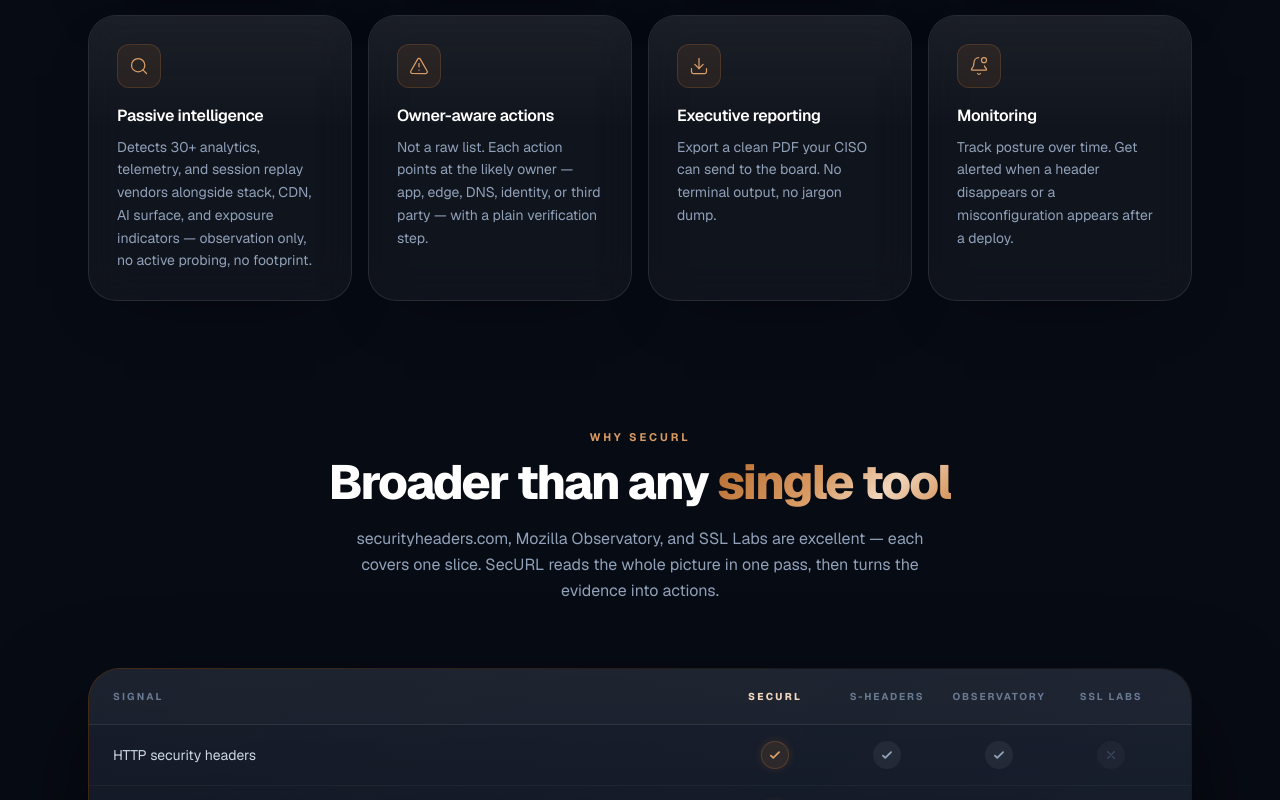
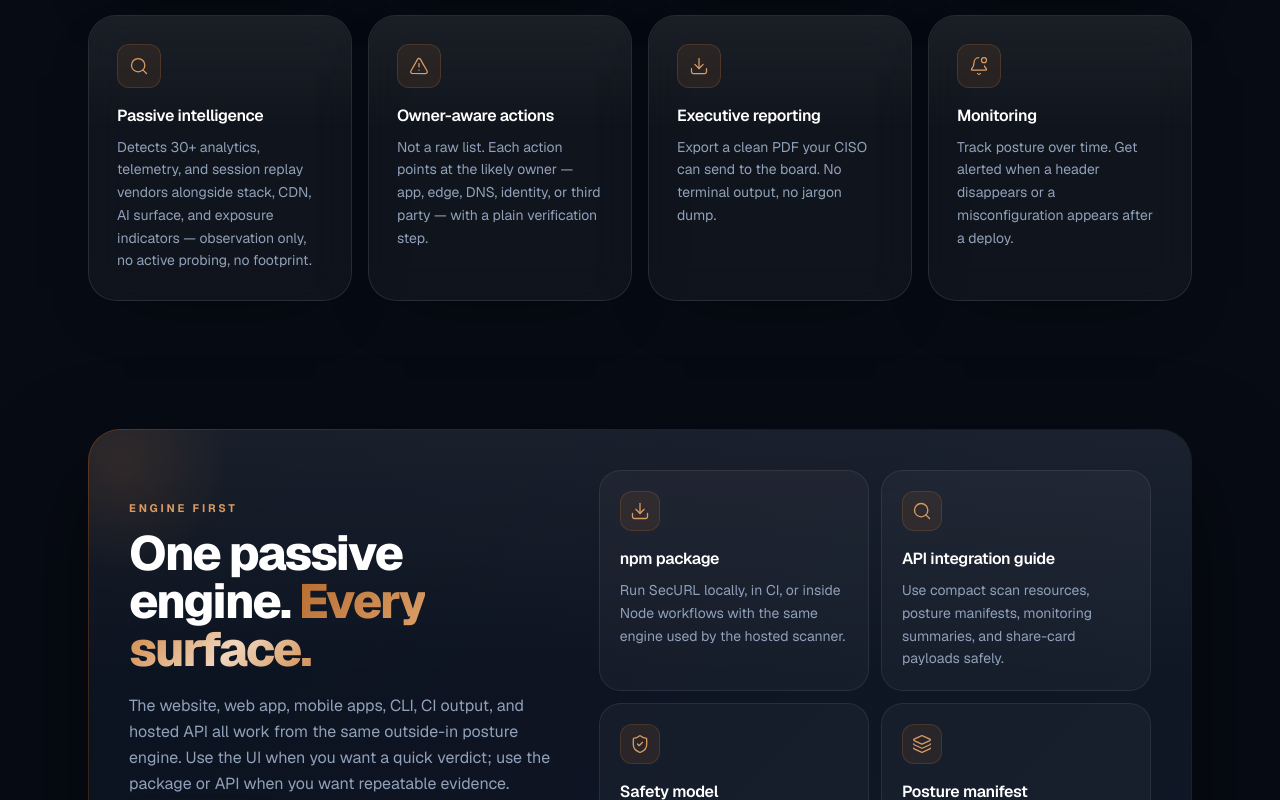
Before and after one commit to ktbatterham/securl-marketing, a React (Vite) app: page / in a window 1280 px wide. Shown: the part 2000-2800 px from the top of the page. Built offline with nearby package versions, Linux system fonts and the light colour scheme.

Commit message:
feat: surface engine integrations

```diff
--- a/src/App.tsx
+++ b/src/App.tsx
@@ -1,6 +1,7 @@
 import { Nav } from "./components/Nav";
 import { Hero } from "./components/Hero";
 import { FeatureGrid } from "./components/FeatureGrid";
+import { EngineSurface } from "./components/EngineSurface";
 import { CompareTable } from "./components/CompareTable";
 import { HowItWorks } from "./components/HowItWorks";
 import { Footer } from "./components/Footer";
@@ -24,6 +25,7 @@
         <Nav />
         <Hero />
         <FeatureGrid />
+        <EngineSurface />
         <CompareTable />
         <HowItWorks />
         <Footer />
--- /dev/null
+++ b/src/components/EngineSurface.tsx
@@ -0,0 +1,138 @@
+import { Download, Layers3, Search, ShieldCheck } from "lucide-react";
+import type { LucideIcon } from "lucide-react";
+
+type EngineLink = {
+  Icon: LucideIcon;
+  title: string;
+  body: string;
+  href: string;
+};
+
+const links: EngineLink[] = [
+  {
+    Icon: Download,
+    title: "npm package",
+    body: "Run SecURL locally, in CI, or inside Node workflows with the same engine used by the hosted scanner.",
+    href: "https://www.npmjs.com/package/securl",
+  },
+  {
+    Icon: Search,
+    title: "API integration guide",
+    body: "Use compact scan resources, posture manifests, monitoring summaries, and share-card payloads safely.",
+    href: "https://github.com/this-is-securl/securl/blob/main/docs/API-INTEGRATION-GUIDE.md",
+  },
+  {
+    Icon: ShieldCheck,
+    title: "Safety model",
+    body: "Review the passive boundary, SSRF controls, privacy posture, package trust, and known limits.",
+    href: "https://github.com/this-is-securl/securl/blob/main/docs/ARCHITECTURE-SAFETY.md",
+  },
+  {
+    Icon: Layers3,
+    title: "Posture manifest",
+    body: "Treat a scan as an external security recipe card for audits, CI evidence, and vendor review.",
+    href: "https://github.com/this-is-securl/securl/blob/main/docs/CONSUMER-API-MAP.md",
+  },
+];
+
+export function EngineSurface() {
+  return (
+    <section id="engine" className="mx-auto max-w-6xl px-6 pb-32">
+      <div
+        className="relative overflow-hidden rounded-[2rem] p-px"
+        style={{
+          background: "linear-gradient(135deg, rgba(181,106,44,0.42) 0%, rgba(181,106,44,0.14) 42%, rgba(122,166,182,0.16) 100%)",
+          boxShadow: "0 40px 96px rgba(0,0,0,0.55)",
+        }}
+      >
+        <div
+          className="glass-highlight relative rounded-[calc(2rem-1px)] p-7 sm:p-10"
+          style={{
+            background: "linear-gradient(135deg, rgba(11,18,32,0.98), rgba(16,24,39,0.95))",
+            backdropFilter: "blur(28px)",
+            WebkitBackdropFilter: "blur(28px)",
+          }}
+        >
+          <div
+            className="pointer-events-none absolute -left-20 -top-20 h-56 w-56 rounded-full"
+            style={{ background: "radial-gradient(ellipse, rgba(181,106,44,0.16), transparent 70%)" }}
+          />
+          <div
+            className="pointer-events-none absolute -bottom-20 -right-20 h-56 w-56 rounded-full"
+            style={{ background: "radial-gradient(ellipse, rgba(122,166,182,0.12), transparent 70%)" }}
+          />
+
+          <div className="relative grid gap-9 lg:grid-cols-[0.88fr_1.12fr] lg:items-center">
+            <div>
+              <p className="mb-3 text-[11px] font-bold uppercase tracking-[0.26em] text-[#d89a63]">
+                Engine first
+              </p>
+              <h2 className="text-3xl font-black tracking-[-0.04em] text-white sm:text-4xl lg:text-5xl">
+                One passive engine.{" "}
+                <span className="text-gradient-brand">Every surface.</span>
+              </h2>
+              <p className="mt-5 max-w-xl text-base leading-relaxed text-slate-400">
+                The website, web app, mobile apps, CLI, CI output, and hosted API all work from the
+                same outside-in posture engine. Use the UI when you want a quick verdict; use the
+                package or API when you want repeatable evidence.
+              </p>
+              <div className="mt-7 flex flex-col gap-3 sm:flex-row">
+                <a
+                  href="https://app.securl.online"
+                  target="_blank"
+                  rel="noopener noreferrer"
+                  className="btn-glow inline-flex justify-center rounded-2xl px-6 py-3 text-sm font-bold text-white"
+                  style={{ background: "#b56a2c" }}
+                >
+                  Open scanner
+                </a>
+                <a
+                  href="https://github.com/this-is-securl/securl"
+                  target="_blank"
+                  rel="noopener noreferrer"
+                  className="inline-flex justify-center rounded-2xl border border-white/10 bg-white/[0.04] px-6 py-3 text-sm font-bold text-slate-200 transition-colors hover:border-white/18 hover:bg-white/[0.07]"
+                >
+                  View source
+                </a>
+              </div>
+            </div>
+
+            <div className="grid gap-3 sm:grid-cols-2">
+              {links.map(({ Icon, title, body, href }) => (
+                <a
+                  key={title}
+                  href={href}
+                  target="_blank"
+                  rel="noopener noreferrer"
+                  className="group min-h-40 rounded-[1.35rem] border border-white/[0.08] bg-white/[0.035] p-5 transition-all duration-200 hover:-translate-y-0.5 hover:border-[#b56a2c]/35 hover:bg-[#b56a2c]/[0.08]"
+                >
+                  <div
+                    className="mb-4 inline-flex h-10 w-10 items-center justify-center rounded-xl"
+                    style={{ background: "rgba(181,106,44,0.12)", border: "1px solid rgba(181,106,44,0.24)" }}
+                  >
+                    <Icon className="h-5 w-5 text-[#d89a63]" strokeWidth={1.6} />
+                  </div>
+                  <h3 className="mb-2 text-base font-semibold tracking-[-0.02em] text-white">
+                    {title}
+                  </h3>
+                  <p className="text-sm leading-relaxed text-slate-400">
+                    {body}
+                  </p>
+                </a>
+              ))}
+            </div>
+
+            <div className="relative flex flex-col gap-2 border-t border-white/[0.07] pt-6 text-sm text-slate-500 lg:col-span-2">
+              <p>
+                Passive by design: no credentials, no exploit attempts, no brute force, no invasive probing.
+              </p>
+              <p>
+                Install-free scan: <span className="font-mono text-slate-300">npx securl scan example.com --format manifest</span>
+              </p>
+            </div>
+          </div>
+        </div>
+      </div>
+    </section>
+  );
+}
--- a/src/components/Footer.tsx
+++ b/src/components/Footer.tsx
@@ -22,9 +22,12 @@
 
           <nav className="flex flex-wrap justify-center gap-6 text-sm text-slate-600">
             <a href="#features"     className="transition-colors hover:text-slate-300">Features</a>
+            <a href="#engine"       className="transition-colors hover:text-slate-300">Engine</a>
             <a href="#compare"      className="transition-colors hover:text-slate-300">Compare</a>
             <a href="#how-it-works" className="transition-colors hover:text-slate-300">How it works</a>
             <a href="https://app.securl.online" target="_blank" rel="noopener noreferrer" className="transition-colors hover:text-slate-300">Open app ↗</a>
+            <a href="https://www.npmjs.com/package/securl" target="_blank" rel="noopener noreferrer" className="transition-colors hover:text-slate-300">npm ↗</a>
+            <a href="https://github.com/this-is-securl/securl" target="_blank" rel="noopener noreferrer" className="transition-colors hover:text-slate-300">Source ↗</a>
             <a href="https://apps.apple.com/app/securl/id6774322464" target="_blank" rel="noopener noreferrer" className="transition-colors hover:text-slate-300">iOS app ↗</a>
             <a href="/downloads" className="transition-colors hover:text-slate-300">Android APKs</a>
             <a href="/privacy" className="transition-colors hover:text-slate-300">Privacy</a>
--- a/src/components/Nav.tsx
+++ b/src/components/Nav.tsx
@@ -22,6 +22,7 @@
         {/* Desktop nav */}
         <nav className="hidden items-center gap-8 text-sm font-medium text-slate-400 sm:flex">
           <a href="#features"     className="transition-colors hover:text-white">Features</a>
+          <a href="#engine"       className="transition-colors hover:text-white">Engine</a>
           <a href="#compare"      className="transition-colors hover:text-white">Compare</a>
           <a href="#how-it-works" className="transition-colors hover:text-white">How it works</a>
           <a href="/downloads"    className="transition-colors hover:text-white">Android</a>
@@ -75,6 +76,7 @@
         >
           {[
             { href: "#features",     label: "Features" },
+            { href: "#engine",       label: "Engine" },
             { href: "#compare",      label: "Compare" },
             { href: "#how-it-works", label: "How it works" },
             { href: "/downloads",    label: "Android downloads" },
```
